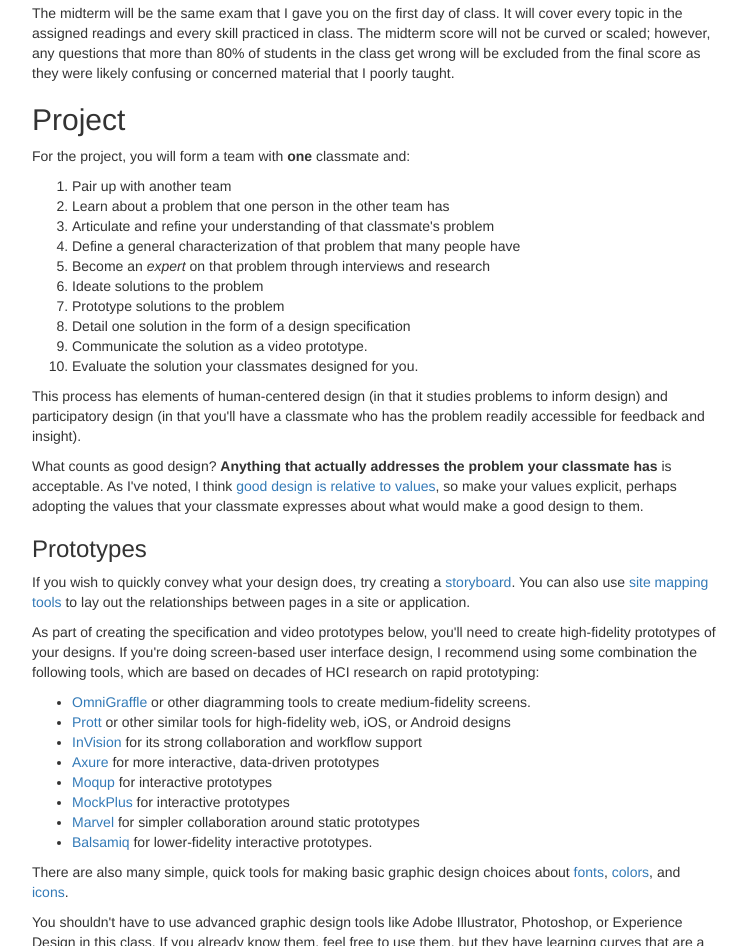
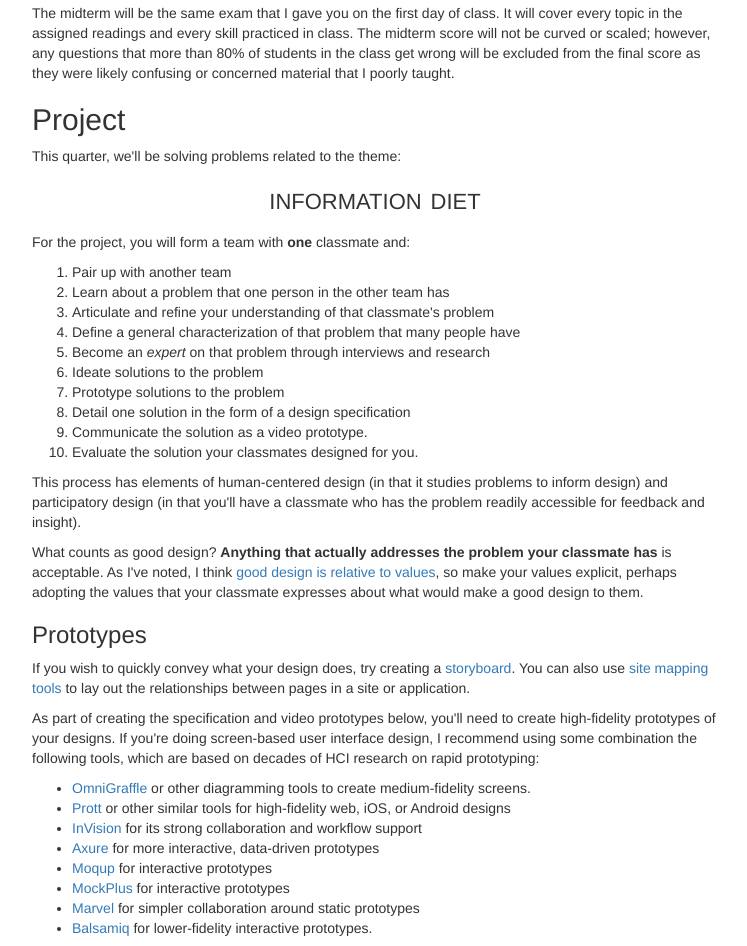
Before and after one commit to amyjko/info360, a plain HTML site: page index.html in a window 1280 px wide. Shown: the part 5197-6143 px from the top of the page, without its empty margins (265-1012 px from the left). Drawn offline with nearby package versions, Linux system fonts and the light colour scheme.

Commit message:
Added project theme.

```diff
--- a/index.html
+++ b/index.html
@@ -563,6 +563,10 @@
 
 					<h2 id="project">Project</h2>
 
+					<p>This quarter, we'll be solving problems related to the theme:</p>
+
+					<center><p style="font-size:xx-large;font-variant:small-caps">information diet</p></center>
+
 					<p>For the project, you will form a team with <b>one</b> classmate and:</p>
 
 					<ol>
@@ -581,6 +585,7 @@
 					<p>This process has elements of human-centered design (in that it studies problems to inform design) and participatory design (in that you'll have a classmate who has the problem readily accessible for feedback and insight).</p>
 
 					<p>What counts as good design? <b>Anything that actually addresses the problem your classmate has</b> is acceptable. As I've noted, I think <a href="readings/how-to-be-critical.html">good design is relative to values</a>, so make your values explicit, perhaps adopting the values that your classmate expresses about what would make a good design to them.</p>
+
 
 					<h3>Prototypes</h3>
 
```
